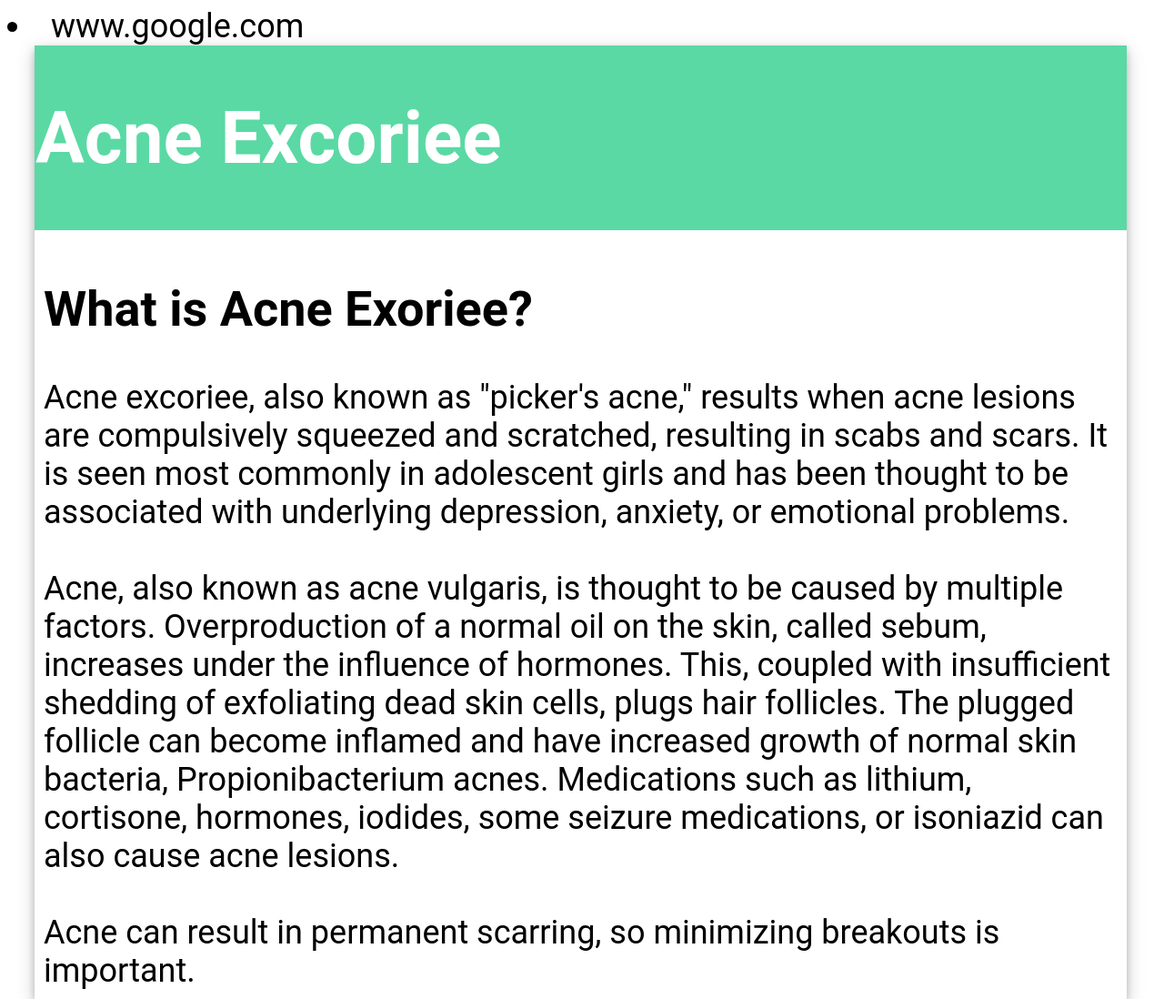
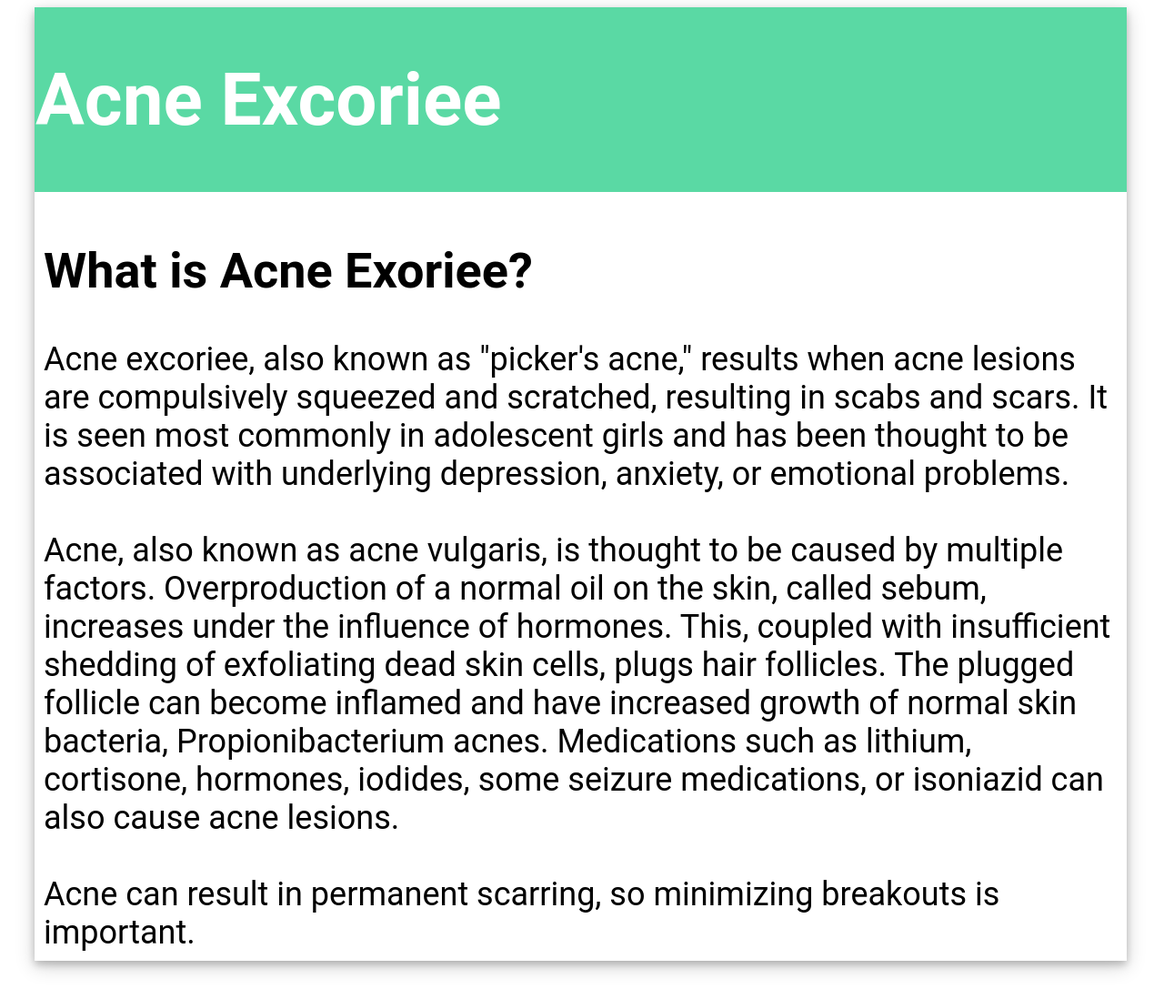
Before and after one commit to falcon1029/skinrashes.github.io, a plain HTML site: page index.html in a window 1280 px wide. Shown: the top 1098 px of the page at 91% size. Drawn offline with Linux system fonts and the light colour scheme.

Commit message:
Update index.html

```diff
--- a/index.html
+++ b/index.html
@@ -7,7 +7,7 @@
 
 </head>
 <body>
-	<li> www.google.com</li>
+
 
 
 <div class="card">
```
